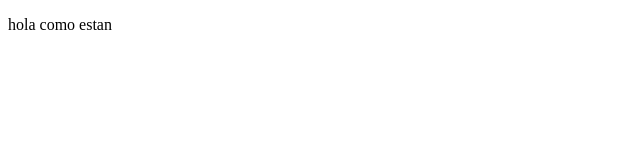
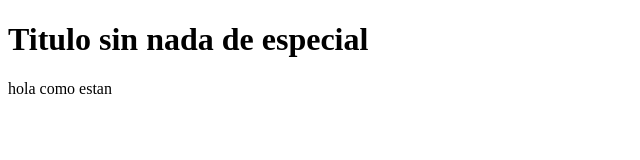
Before and after one commit to andresgrdn/proyectoDemo, a plain HTML site: page index.html in a window 1280 px wide. Shown: the whole page, without its empty margins (0-640 px from the left). Drawn offline with Linux system fonts and the light colour scheme.

Commit message:
Añado titulo interesante a la pagina principal

```diff
--- a/index.html
+++ b/index.html
@@ -7,6 +7,8 @@
     <title>Demo</title>
 </head>
 <body>
+    <h1>Titulo sin nada de especial</h1>
+
     <p>
         hola como estan
     </p>
```
